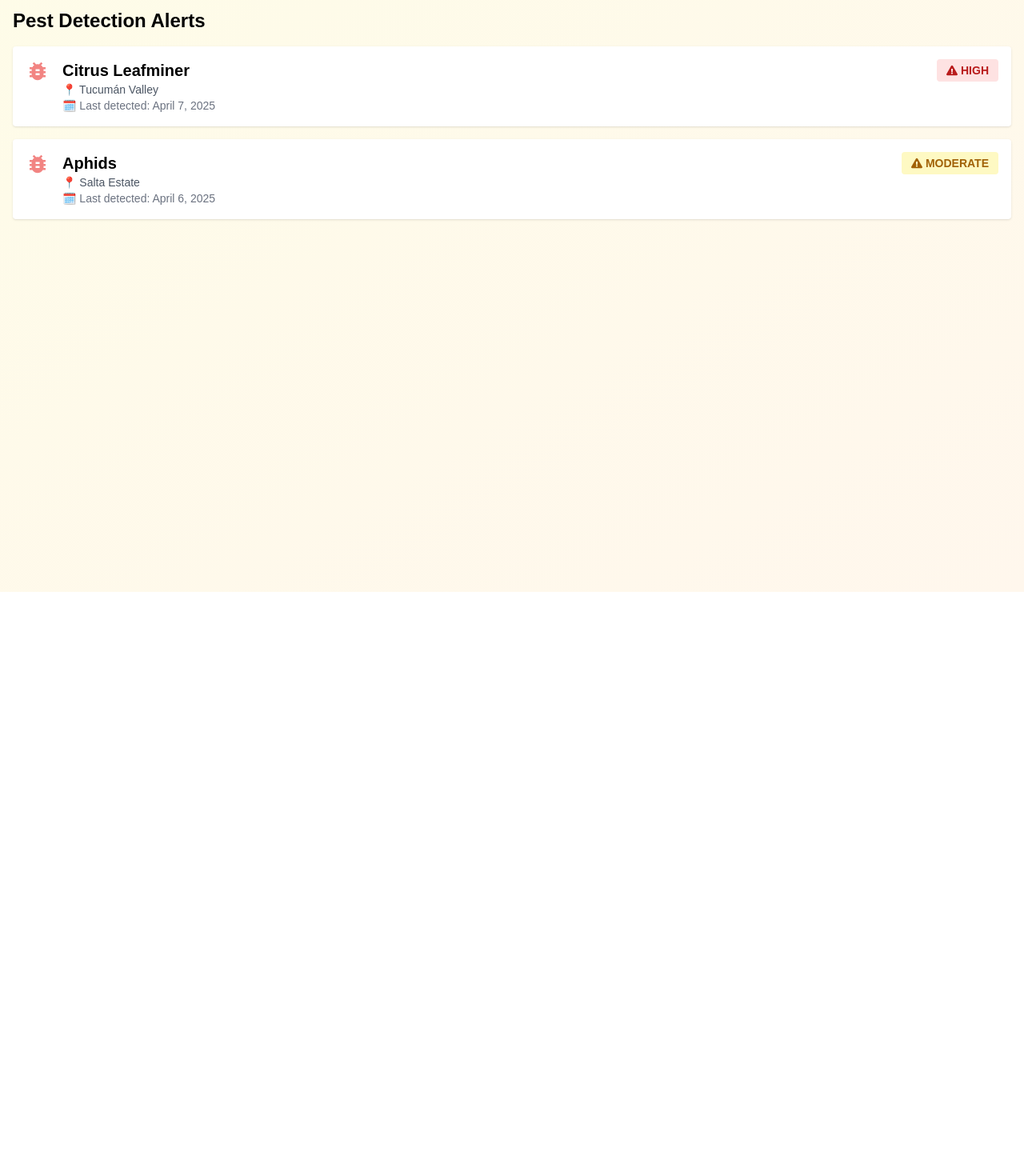
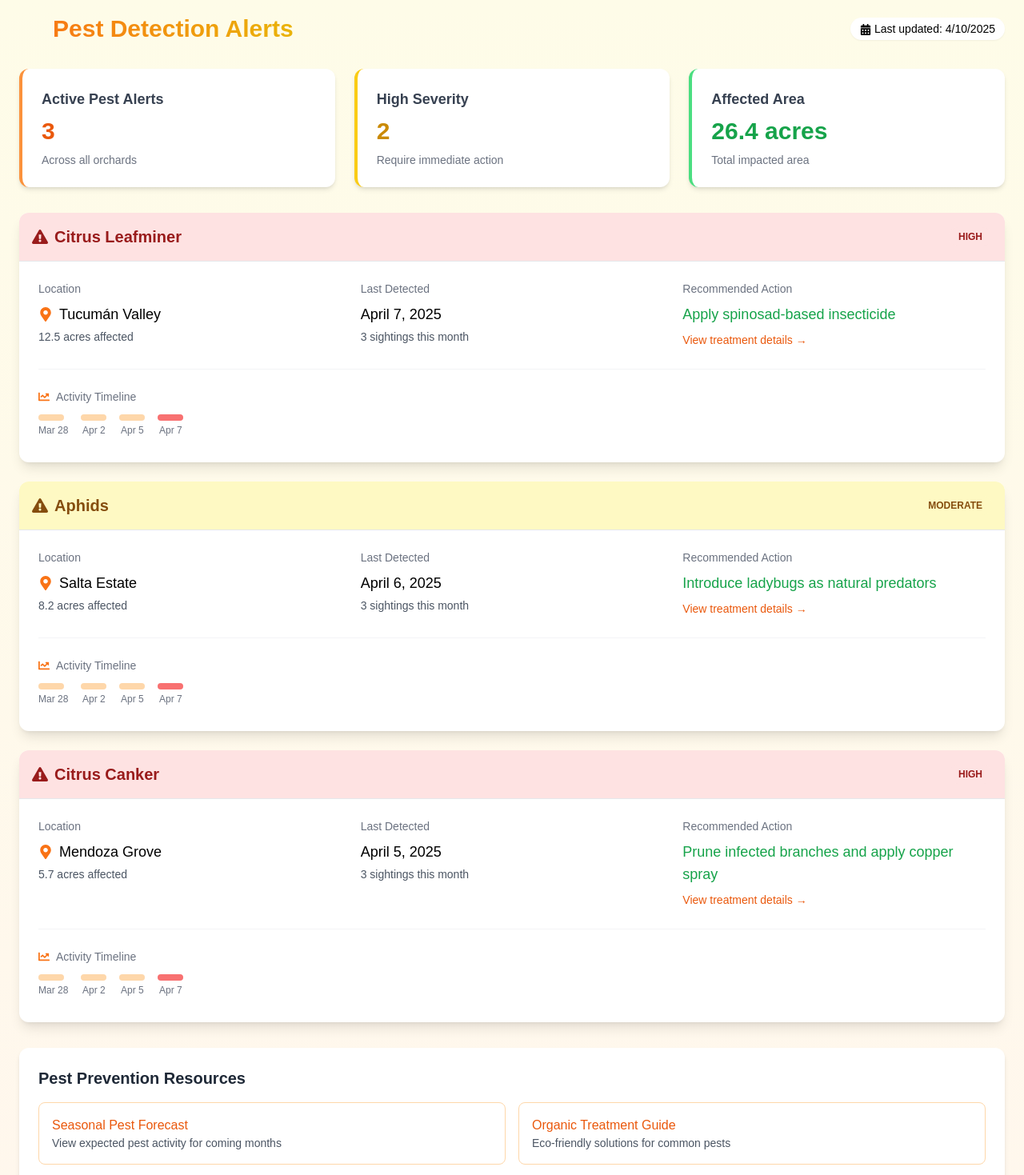
Before and after one commit to skyla643/WEBAPP_FRUITSCOMMERCE, a React (Create React App) app in the folder frontend/: page /dashboard/pest-detection in a window 1280 px wide. Shown: the part 60-1529 px from the top of the page at 80% size. Before the commit the page ends 800 px from the top, so only its background shows below. Built offline with nearby package versions, Linux system fonts and the light colour scheme.

Commit message:
Update PestDetection.tsx

```diff
--- a/frontend/src/components/PestDetection.tsx
+++ b/frontend/src/components/PestDetection.tsx
@@ -1,11 +1,13 @@
 import React from 'react';
-import PestCard from './PestCard';
+import { FaBug, FaExclamationTriangle, FaChartLine, FaCalendarAlt, FaMapMarkerAlt } from 'react-icons/fa';
 
 interface PestAlert {
   pestName: string;
   location: string;
   severity: 'low' | 'moderate' | 'high';
   lastDetected: string;
+  affectedArea: string;
+  recommendedAction: string;
 }
 
 const PestDetection: React.FC = () => {
@@ -15,21 +17,150 @@ const PestDetection: React.FC = () => {
       location: 'Tucumán Valley',
       severity: 'high',
       lastDetected: 'April 7, 2025',
+      affectedArea: '12.5 acres',
+      recommendedAction: 'Apply spinosad-based insecticide'
     },
     {
       pestName: 'Aphids',
       location: 'Salta Estate',
       severity: 'moderate',
       lastDetected: 'April 6, 2025',
+      affectedArea: '8.2 acres',
+      recommendedAction: 'Introduce ladybugs as natural predators'
     },
+    {
+      pestName: 'Citrus Canker',
+      location: 'Mendoza Grove',
+      severity: 'high',
+      lastDetected: 'April 5, 2025',
+      affectedArea: '5.7 acres',
+      recommendedAction: 'Prune infected branches and apply copper spray'
+    }
   ];
 
+  const severityColors = {
+    low: 'bg-green-100 text-green-800',
+    moderate: 'bg-yellow-100 text-yellow-800',
+    high: 'bg-red-100 text-red-800'
+  };
+
   return (
-    <div className="p-4">
-      <h2 className="text-2xl font-bold mb-4">Pest Detection Alerts</h2>
-      {pestAlerts.map((alert, index) => (
-        <PestCard key={index} {...alert} />
-      ))}
+    <div className="min-h-screen bg-gradient-to-b from-yellow-50 to-orange-50 p-6">
+      <div className="max-w-7xl mx-auto">
+        <div className="flex items-center justify-between mb-8">
+          <h1 className="text-3xl font-bold text-transparent bg-clip-text bg-gradient-to-r from-orange-500 to-yellow-500">
+            <FaBug className="inline mr-3" />
+            Pest Detection Alerts
+          </h1>
+          <div className="flex items-center space-x-2">
+            <span className="px-3 py-1 bg-white rounded-full text-sm font-medium shadow-sm">
+              <FaCalendarAlt className="inline mr-1" />
+              Last updated: {new Date().toLocaleDateString()}
+            </span>
+          </div>
+        </div>
+
+        {/* Summary Cards */}
+        <div className="grid grid-cols-1 md:grid-cols-3 gap-6 mb-8">
+          <div className="bg-white rounded-xl shadow-md p-6 border-l-4 border-orange-400">
+            <h3 className="text-lg font-semibold text-gray-700 mb-2">Active Pest Alerts</h3>
+            <p className="text-3xl font-bold text-orange-600">{pestAlerts.length}</p>
+            <p className="text-sm text-gray-500 mt-2">Across all orchards</p>
+          </div>
+
+          <div className="bg-white rounded-xl shadow-md p-6 border-l-4 border-yellow-400">
+            <h3 className="text-lg font-semibold text-gray-700 mb-2">High Severity</h3>
+            <p className="text-3xl font-bold text-yellow-600">
+              {pestAlerts.filter(a => a.severity === 'high').length}
+            </p>
+            <p className="text-sm text-gray-500 mt-2">Require immediate action</p>
+          </div>
+
+          <div className="bg-white rounded-xl shadow-md p-6 border-l-4 border-green-400">
+            <h3 className="text-lg font-semibold text-gray-700 mb-2">Affected Area</h3>
+            <p className="text-3xl font-bold text-green-600">26.4 acres</p>
+            <p className="text-sm text-gray-500 mt-2">Total impacted area</p>
+          </div>
+        </div>
+
+        {/* Pest Alerts */}
+        <div className="space-y-6">
+          {pestAlerts.map((alert, index) => (
+            <div key={index} className="bg-white rounded-xl shadow-lg overflow-hidden">
+              <div className={`p-4 border-b ${severityColors[alert.severity]}`}>
+                <div className="flex items-center justify-between">
+                  <h2 className="text-xl font-bold flex items-center">
+                    <FaExclamationTriangle className="mr-2" />
+                    {alert.pestName}
+                  </h2>
+                  <span className={`px-3 py-1 rounded-full text-xs font-bold ${severityColors[alert.severity]}`}>
+                    {alert.severity.toUpperCase()}
+                  </span>
+                </div>
+              </div>
+
+              <div className="p-6">
+                <div className="grid grid-cols-1 md:grid-cols-3 gap-6">
+                  <div>
+                    <h3 className="text-sm font-medium text-gray-500 mb-2">Location</h3>
+                    <p className="flex items-center text-lg font-medium">
+                      <FaMapMarkerAlt className="text-orange-500 mr-2" />
+                      {alert.location}
+                    </p>
+                    <p className="text-sm text-gray-600 mt-1">{alert.affectedArea} affected</p>
+                  </div>
+
+                  <div>
+                    <h3 className="text-sm font-medium text-gray-500 mb-2">Last Detected</h3>
+                    <p className="text-lg font-medium">{alert.lastDetected}</p>
+                    <p className="text-sm text-gray-600 mt-1">3 sightings this month</p>
+                  </div>
+
+                  <div>
+                    <h3 className="text-sm font-medium text-gray-500 mb-2">Recommended Action</h3>
+                    <p className="text-lg font-medium text-green-600">{alert.recommendedAction}</p>
+                    <button className="mt-2 text-sm text-orange-600 hover:underline">
+                      View treatment details →
+                    </button>
+                  </div>
+                </div>
+
+                <div className="mt-6 pt-6 border-t border-gray-100">
+                  <h3 className="text-sm font-medium text-gray-500 mb-3 flex items-center">
+                    <FaChartLine className="mr-2 text-orange-500" />
+                    Activity Timeline
+                  </h3>
+                  <div className="flex space-x-4 overflow-x-auto pb-2">
+                    {['Mar 28', 'Apr 2', 'Apr 5', 'Apr 7'].map((date, i) => (
+                      <div key={i} className="flex-shrink-0">
+                        <div className={`h-2 w-8 rounded-full ${
+                          i === 3 ? 'bg-red-400' : 'bg-orange-200'
+                        }`}></div>
+                        <p className="text-xs text-center mt-1 text-gray-500">{date}</p>
+                      </div>
+                    ))}
+                  </div>
+                </div>
+              </div>
+            </div>
+          ))}
+        </div>
+
+        {/* Additional Resources */}
+        <div className="mt-8 bg-white rounded-xl shadow-md p-6">
+          <h2 className="text-xl font-bold text-gray-800 mb-4">Pest Prevention Resources</h2>
+          <div className="grid grid-cols-1 md:grid-cols-2 gap-4">
+            <a href="#" className="p-4 border border-orange-200 rounded-lg hover:bg-orange-50 transition">
+              <h3 className="font-medium text-orange-600">Seasonal Pest Forecast</h3>
+              <p className="text-sm text-gray-600">View expected pest activity for coming months</p>
+            </a>
+            <a href="#" className="p-4 border border-orange-200 rounded-lg hover:bg-orange-50 transition">
+              <h3 className="font-medium text-orange-600">Organic Treatment Guide</h3>
+              <p className="text-sm text-gray-600">Eco-friendly solutions for common pests</p>
+            </a>
+          </div>
+        </div>
+      </div>
     </div>
   );
 };
```
